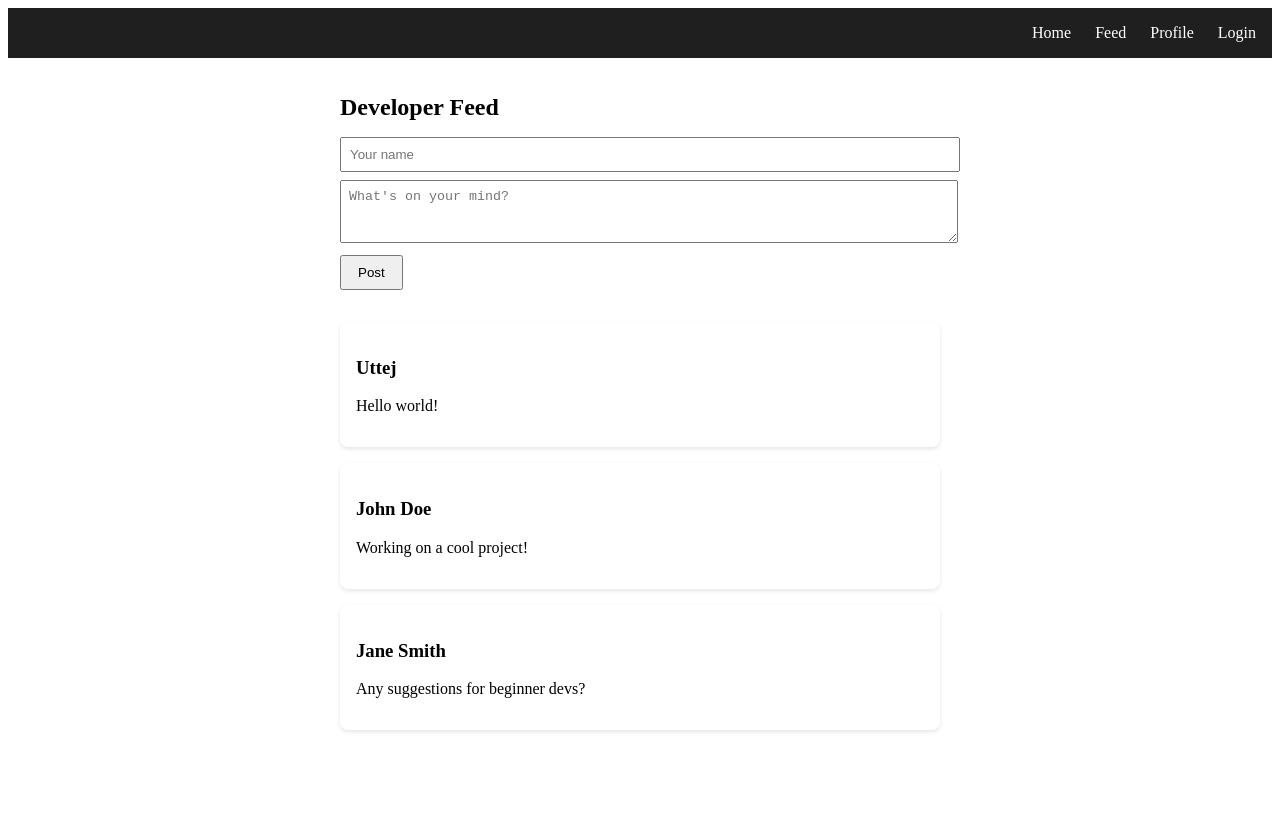
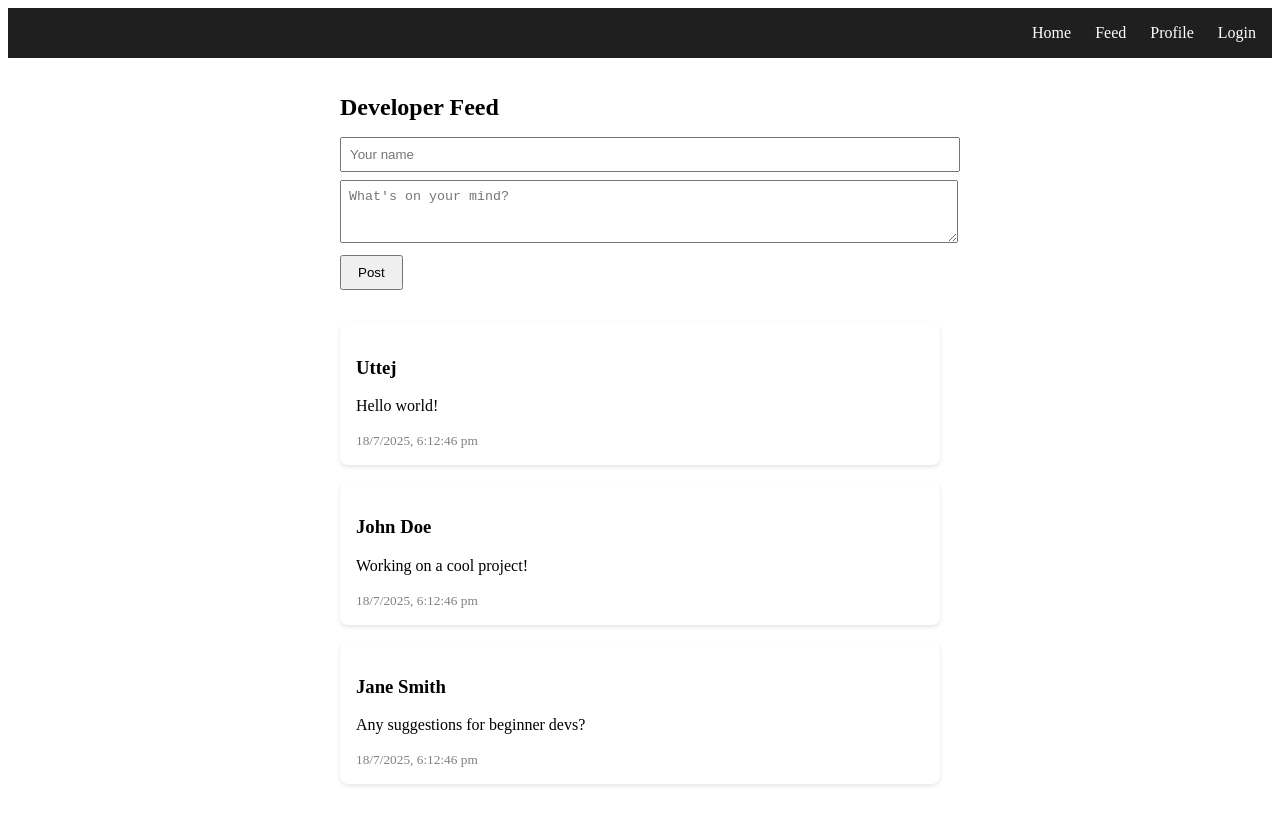
Before and after one commit to uttej-git/devcon, a React (Create React App) app: page /feed in a window 1280 px wide. Before the commit the page ends 800 px from the top, so only its background shows below. Built offline with nearby package versions, Linux system fonts and the light colour scheme.

Commit message:
Added post timestamp feature to DevConnect

```diff
--- a/src/components/Postcard.jsx
+++ b/src/components/Postcard.jsx
@@ -1,6 +1,6 @@
 import React from 'react';
 
-const Postcard = ({ username, content }) => {
+const Postcard = ({ username, content, time }) => {
   return (
     <div style={{
       backgroundColor: 'white',
@@ -11,6 +11,9 @@ const Postcard = ({ username, content }) => {
     }}>
       <h3 style={{ fontWeight: 'bold' }}>{username}</h3>
       <p>{content}</p>
+      <small style={{ color: 'gray' }}>
+        {time ? time : 'No time available'}
+      </small>
     </div>
   );
 };
--- a/src/pages/Feed.jsx
+++ b/src/pages/Feed.jsx
@@ -1,14 +1,30 @@
-import React, { useState } from 'react';
+import React, { useState, useEffect } from 'react';
 import Postcard from '../components/Postcard';
 
 const Feed = () => {
-  const [posts, setPosts] = useState([
-    { id: 1, username: 'Uttej', content: 'Hello world!' },
-    { id: 2, username: 'John Doe', content: 'Working on a cool project!' },
-    { id: 3, username: 'Jane Smith', content: 'Any suggestions for beginner devs?' }
-  ]);
+  const [posts, setPosts] = useState(() => {
+    const savedPosts = localStorage.getItem('devconnect-posts');
+
+    if (savedPosts) {
+      return JSON.parse(savedPosts);
+    } else {
+      // Generate timestamp for each dummy post
+      const now = () =>
+        new Date().toLocaleString('en-IN', { timeZone: 'Asia/Kolkata' });
+
+      return [
+        { id: 1, username: 'Uttej', content: 'Hello world!', time: now() },
+        { id: 2, username: 'John Doe', content: 'Working on a cool project!', time: now() },
+        { id: 3, username: 'Jane Smith', content: 'Any suggestions for beginner devs?', time: now() }
+      ];
+    }
+  });
 
   const [newPost, setNewPost] = useState({ username: '', content: '' });
+
+  useEffect(() => {
+    localStorage.setItem('devconnect-posts', JSON.stringify(posts));
+  }, [posts]);
 
   const handleChange = (e) => {
     setNewPost({ ...newPost, [e.target.name]: e.target.value });
@@ -17,12 +33,19 @@ const Feed = () => {
   const handleSubmit = (e) => {
     e.preventDefault();
     if (!newPost.username || !newPost.content) return;
-    const updatedPost = {
+
+    const timestamp = new Date().toLocaleString('en-IN', {
+      timeZone: 'Asia/Kolkata',
+    });
+
+    const newEntry = {
       id: posts.length + 1,
       username: newPost.username,
       content: newPost.content,
+      time: timestamp,
     };
-    setPosts([updatedPost, ...posts]);
+
+    setPosts([newEntry, ...posts]);
     setNewPost({ username: '', content: '' });
   };
 
@@ -30,7 +53,6 @@ const Feed = () => {
     <div style={{ padding: '1rem', maxWidth: '600px', margin: '0 auto' }}>
       <h2 style={{ fontSize: '1.5rem', marginBottom: '1rem' }}>Developer Feed</h2>
 
-      {/* New Post Form */}
       <form onSubmit={handleSubmit} style={{ marginBottom: '2rem' }}>
         <input
           type="text"
@@ -48,12 +70,18 @@ const Feed = () => {
           rows="3"
           style={{ padding: '0.5rem', marginBottom: '0.5rem', width: '100%' }}
         />
-        <button type="submit" style={{ padding: '0.5rem 1rem' }}>Post</button>
+        <button type="submit" style={{ padding: '0.5rem 1rem' }}>
+          Post
+        </button>
       </form>
 
-      {/* Post List */}
-      {posts.map(post => (
-        <Postcard key={post.id} username={post.username} content={post.content} />
+      {posts.map((post) => (
+        <Postcard
+          key={post.id}
+          username={post.username}
+          content={post.content}
+          time={post.time}
+        />
       ))}
     </div>
   );
```
